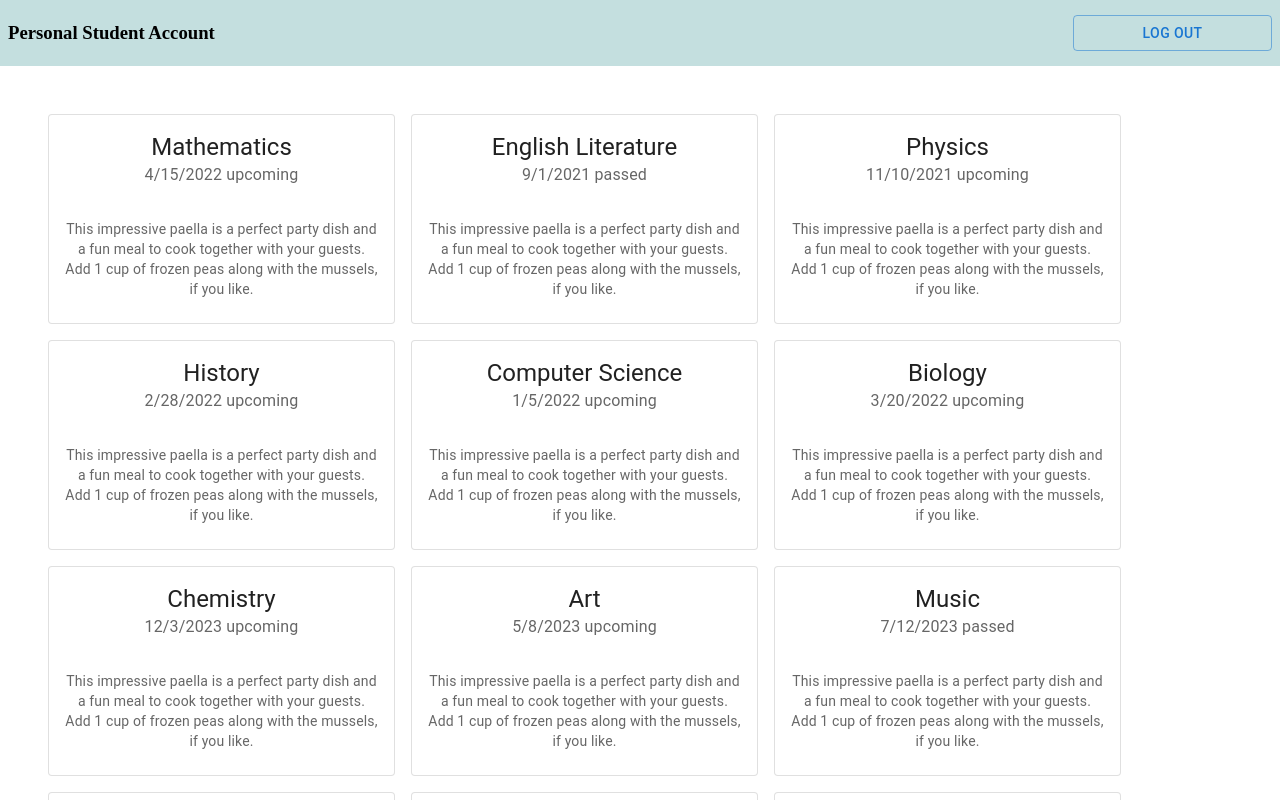
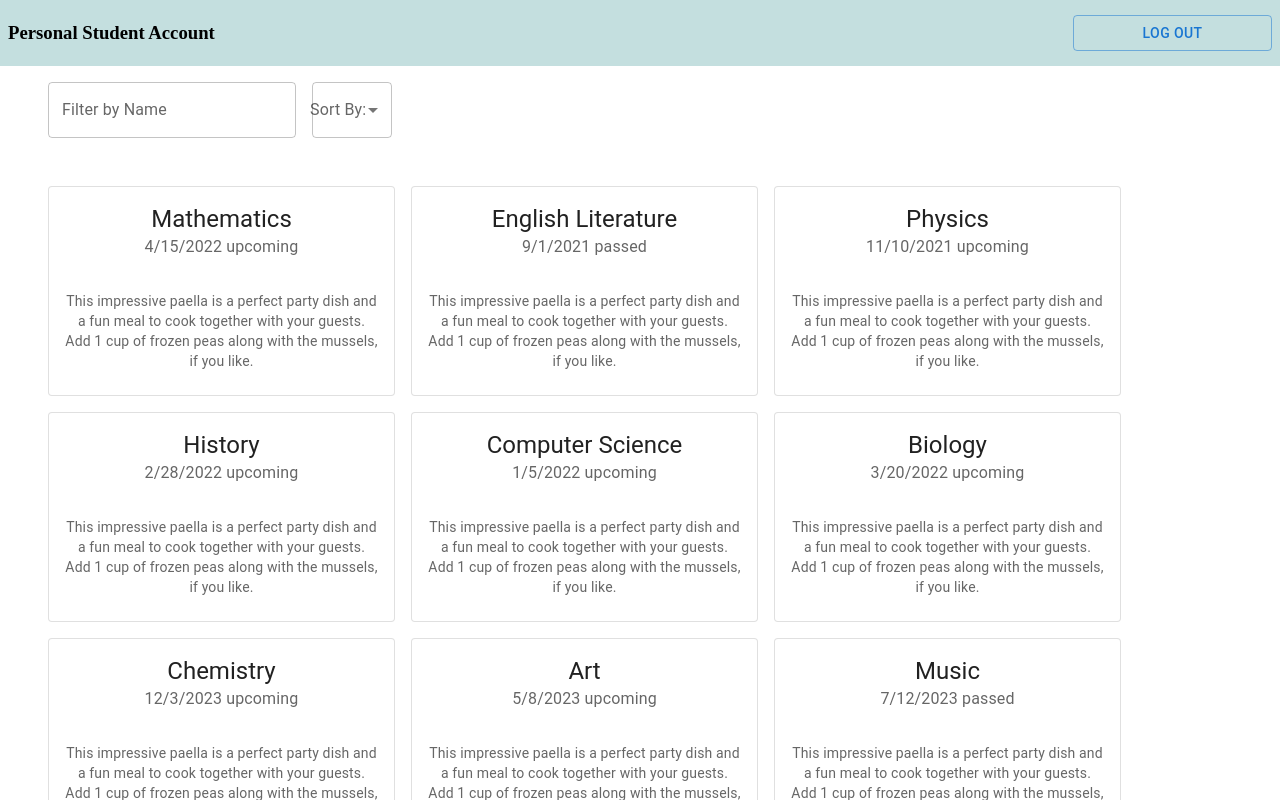
Before and after one commit to PavloLapan/PSA, a React (Create React App) app in the folder psa/: page / in a window 1280 px wide. Shown: the top 800 px of the page. Built offline with nearby package versions, Linux system fonts and the light colour scheme.

Commit message:
plapan-task-6: create filter and sort
created filter and sort with card area

```diff
--- a/psa/src/components/course-details.tsx
+++ b/psa/src/components/course-details.tsx
@@ -1,15 +1,69 @@
-import React from 'react';
+import React, {useState} from 'react';
 import CoursesMock from "../helpers/courses-mock";
-import {Box} from "@mui/material";
+import {Box, FormControl, InputLabel, MenuItem, Select} from "@mui/material";
 import CardItem from "./card";
 import {nanoid} from "nanoid";
-
-const CourseDetails = () => {
+import TextField from "@mui/material/TextField";
 
 
+interface Course {
+    name: string;
+    date: Date;
+    comment?: string;
+}
+const CourseDetails = () => {
+    const [sortBy, setSortBy] = useState<string>('');
+    const [filterBy, setFilterBy] = useState<string>('');
 
+    const filteredCourses: Course[] = CoursesMock.filter((course: Course) =>
+        course.name.toLowerCase().includes(filterBy.toLowerCase())
+    );
+
+    const sortedCourses: Course[] = filteredCourses.sort((courseA: Course, courseB: Course) => {
+        if (sortBy === 'name') {
+            return courseA.name.localeCompare(courseB.name);
+        } else if (sortBy === 'date') {
+            return new Date(courseA.date).getTime() - new Date(courseB.date).getTime();
+        }
+        return 0;
+    });
+
+    const handleSortByChange = (event: { target: { value: React.SetStateAction<string>; }; }) => {
+        setSortBy(event.target.value);
+    };
+
+    const handleFilterByChange = (event: React.ChangeEvent<HTMLInputElement>) => {
+        setFilterBy(event.target.value);
+    };
 
     return (
+        <>
+            <Box sx={{marginBottom: 2, display: 'flex', m: 2, pl: 4}}>
+                <TextField
+                    label="Filter by Name"
+                    value={filterBy}
+                    onChange={handleFilterByChange}
+                />
+
+                <FormControl sx={{ minWidth: 80, pl: 2 }}>
+                    <InputLabel id="demo-simple-select-autowidth-label">Sort By:</InputLabel>
+                    <Select
+                        labelId="demo-simple-select-autowidth-label"
+                        id="demo-simple-select-autowidth"
+                        value={sortBy}
+                        onChange={handleSortByChange}
+                        autoWidth
+                        label="Sort By:"
+                    >
+                        <MenuItem value="">
+                            <em>None</em>
+                        </MenuItem>
+                        <MenuItem value={'name'}>Name</MenuItem>
+                        <MenuItem value={'date'}>Date</MenuItem>
+                    </Select>
+                </FormControl>
+            </Box>
+
             <Box
                 sx={{
                     display: 'flex',
@@ -17,17 +71,20 @@ const CourseDetails = () => {
                     padding: 2,
                     margin: 3
                 }}>
-            { CoursesMock.map(course => {
+                {/* Mapping over sorted and filtered courses */}
+                {sortedCourses.map(course => {
                     return (
                         <CardItem
                             key={nanoid()}
                             name={course.name}
                             date={course.date.toLocaleDateString()}
-                        comment={course.comment}/>
-                )
+                            comment={course.comment}
+                        />
+                    );
                 })}
 
             </Box>
+        </>
     );
 };
 
```
Lines whose indentation alone changed are shown as unchanged.
